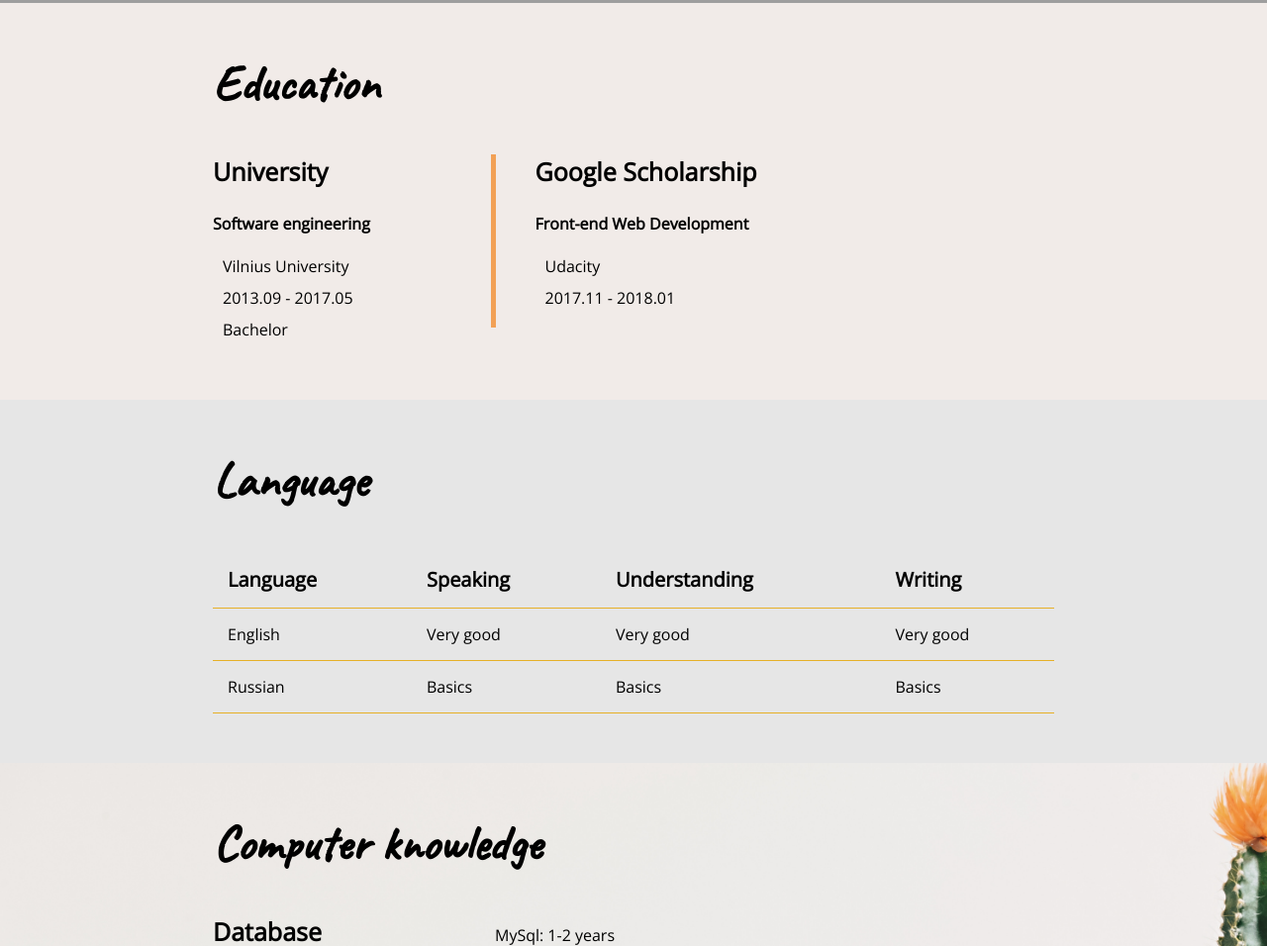
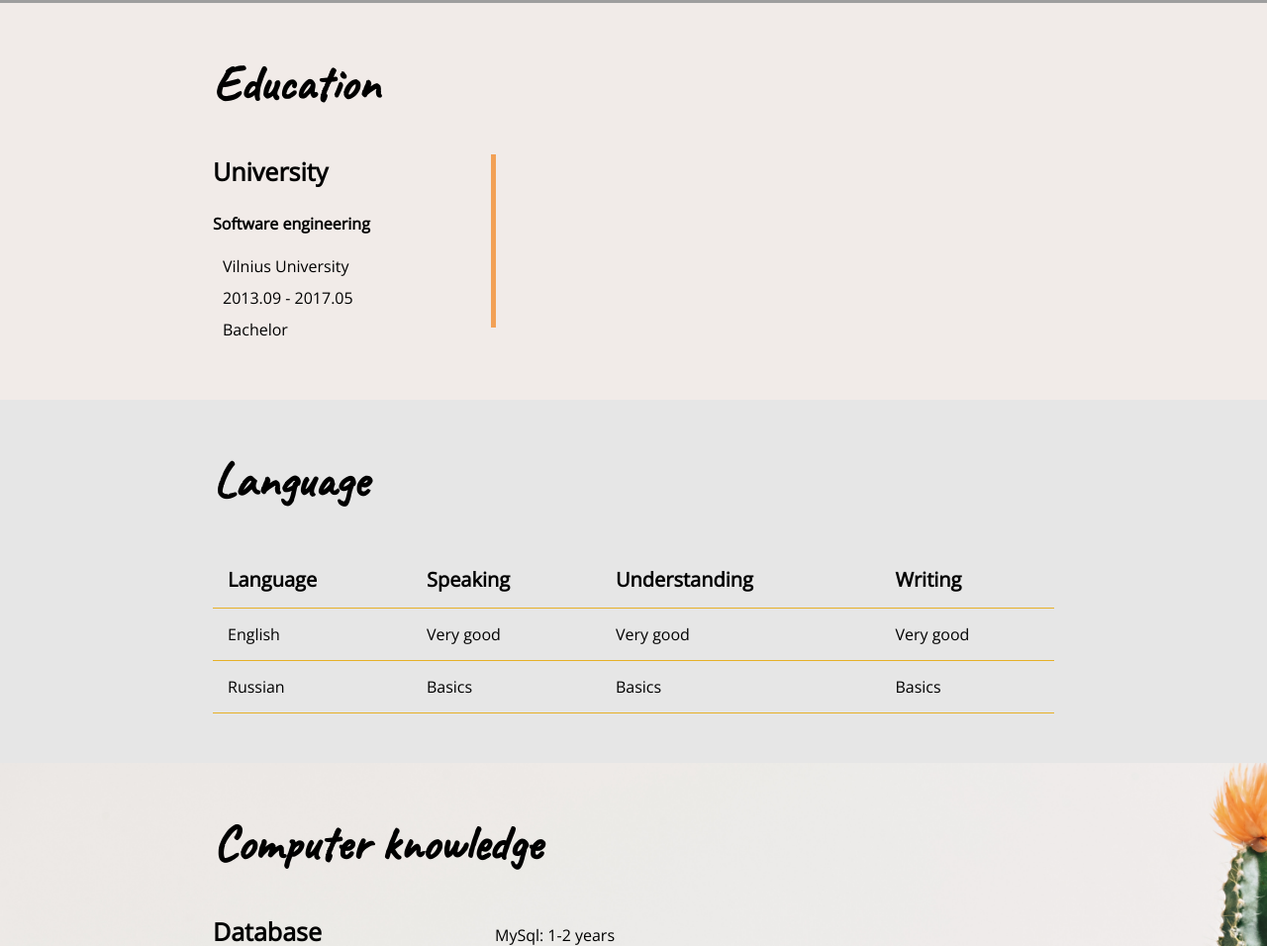
Before and after one commit to Rugile1276/CV-website, a plain HTML site: page index.html in a window 1280 px wide. Shown: the part 1281-2237 px from the top of the page at 99% size. Drawn offline with nearby package versions, Linux system fonts and the light colour scheme; grey boxes are pictures that could not be loaded.

Commit message:
Remove one column from education section

```diff
--- a/index.html
+++ b/index.html
@@ -77,10 +77,6 @@
             <p>Bachelor</p>
         </div>
         <div class="vertical-line col-medium">
-            <h3>Google Scholarship</h3>
-            <h4>Front-end Web Development</h4>
-            <p>Udacity</p>
-            <p>2017.11 - 2018.01</p>
         </div>
       </div>
     </section>
```
